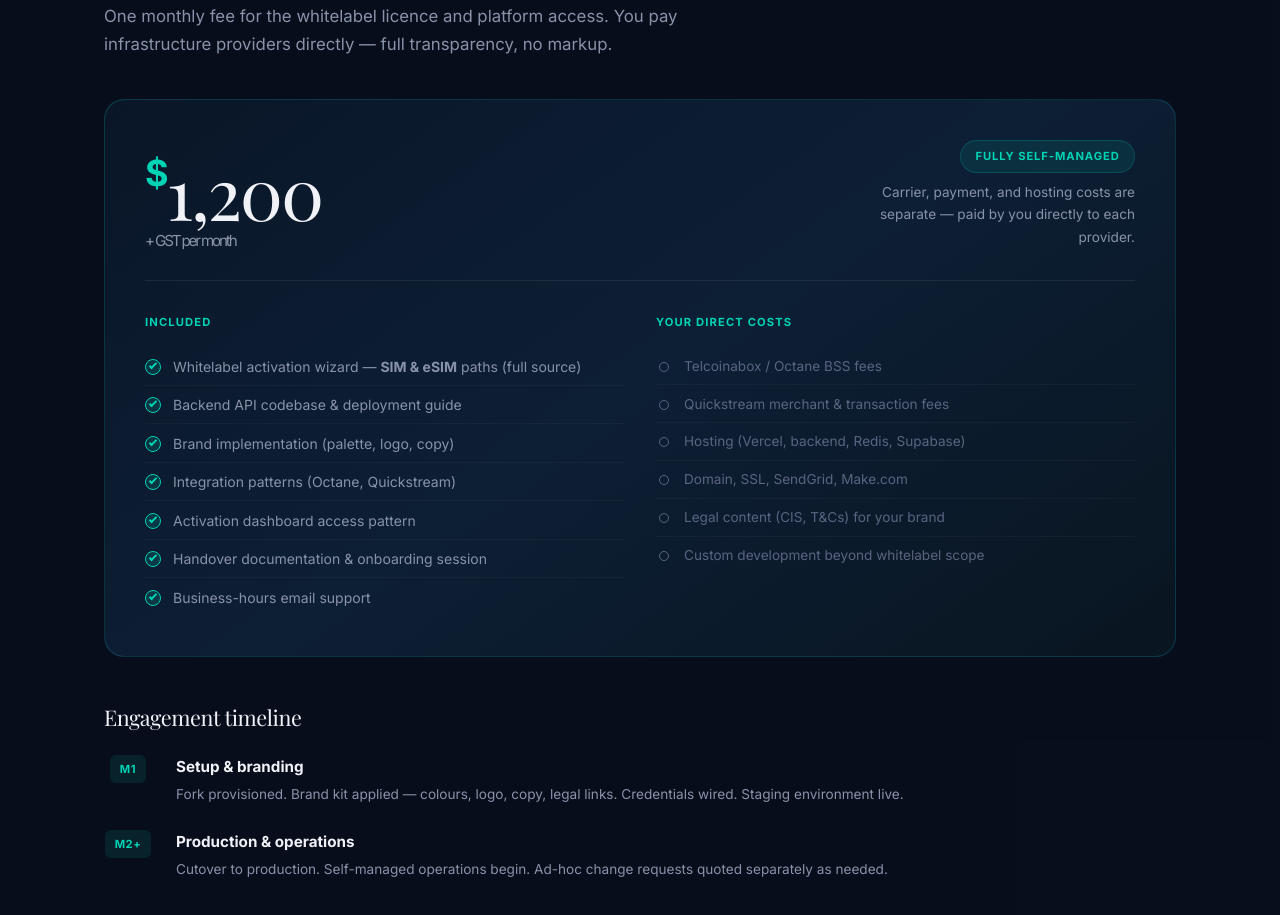
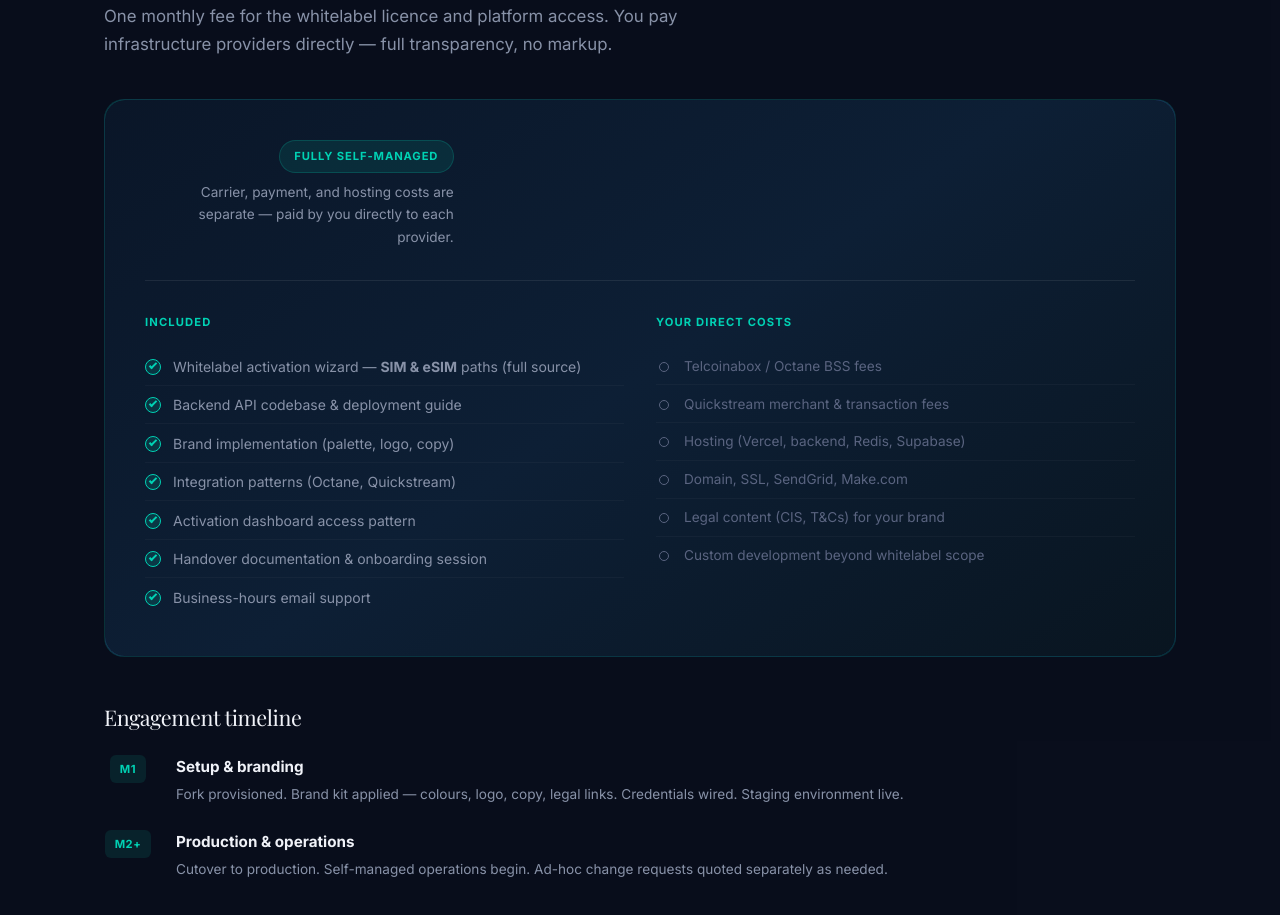
Before and after one commit to briankeayes/mymvno, a plain HTML site: page index.html in a window 1280 px wide. Shown: the part 5610-6525 px from the top of the page. Drawn offline with nearby package versions, Linux system fonts and the light colour scheme; a web font is replaced by a local one.

Commit message:
Remove pricing dollar figure
Co-authored-by: Cursor <cursoragent@cursor.com>

```diff
--- a/index.html
+++ b/index.html
@@ -746,12 +746,6 @@
     <div class="pricing-card">
       <div class="pricing-inner">
         <div class="pricing-header">
-          <div>
-            <div class="pricing-amount">
-              <span class="currency">$</span>1,200
-              <span class="period">+ GST per month</span>
-            </div>
-          </div>
           <div class="pricing-badge-wrap">
             <span class="pricing-tier">Fully self-managed</span>
             <p class="pricing-note">Carrier, payment, and hosting costs are separate — paid by you directly to each provider.</p>
```
